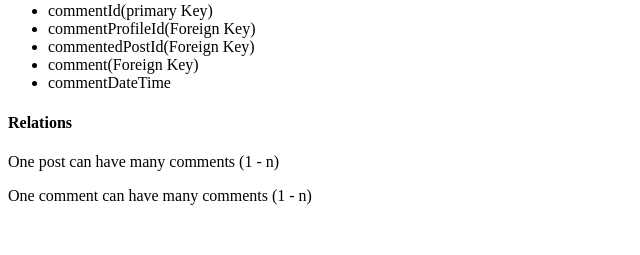
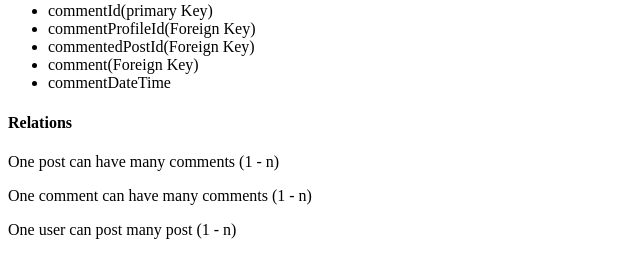
Before and after one commit to jjennings18/data-design, a PHP site: page / in a window 1280 px wide. Shown: the part 889-1144 px from the top of the page, without its empty margins (0-640 px from the left). Before the commit the page ends 1094 px from the top, so only its background shows below. Run offline with PHP 8.4, Linux system fonts and the light colour scheme.

Commit message:
1 relation addded

```diff
--- a/index.php
+++ b/index.php
@@ -65,5 +65,6 @@
 		<h4>Relations</h4>
 		<p>One post can have many comments (1 - n)</p>
 		<p>One comment can have many comments (1 - n)</p>
+		<P>One user can post many post (1 - n)</P>
 	</body>
 </html>
```
